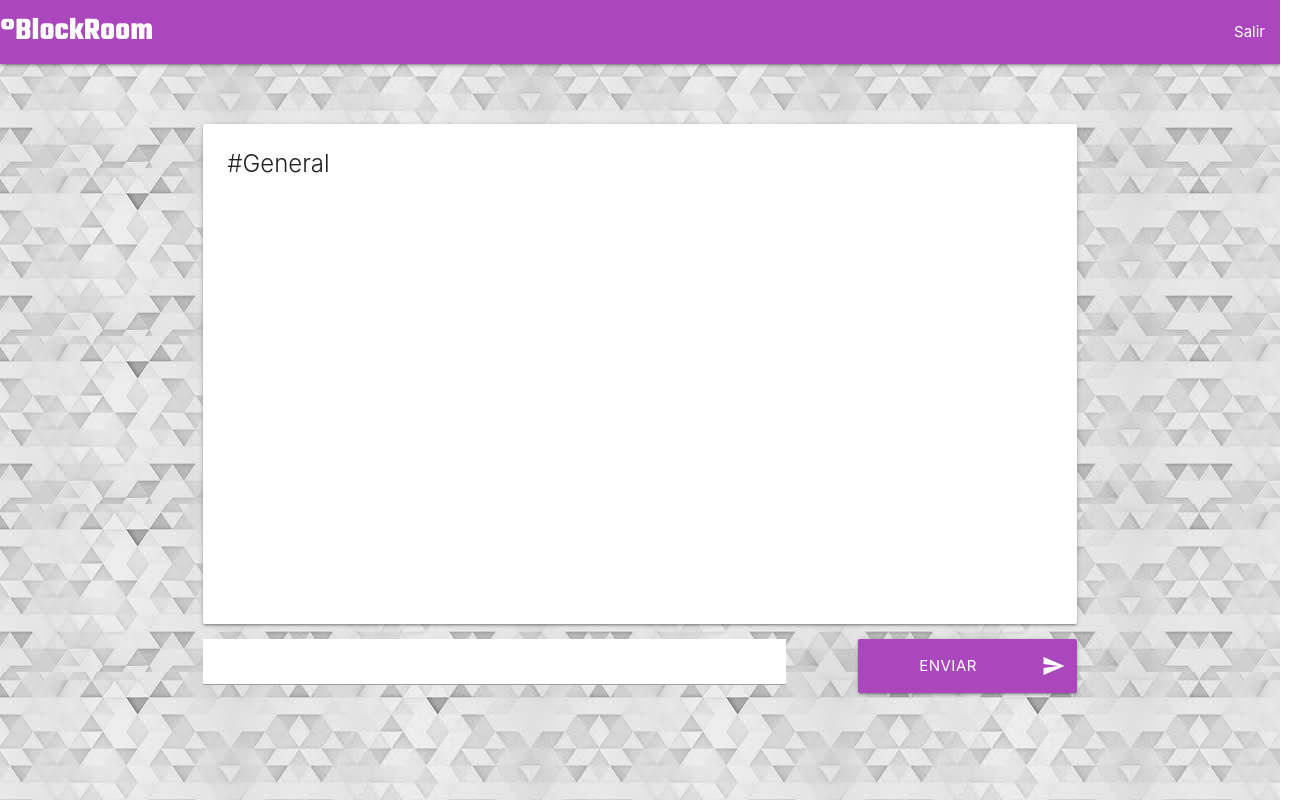
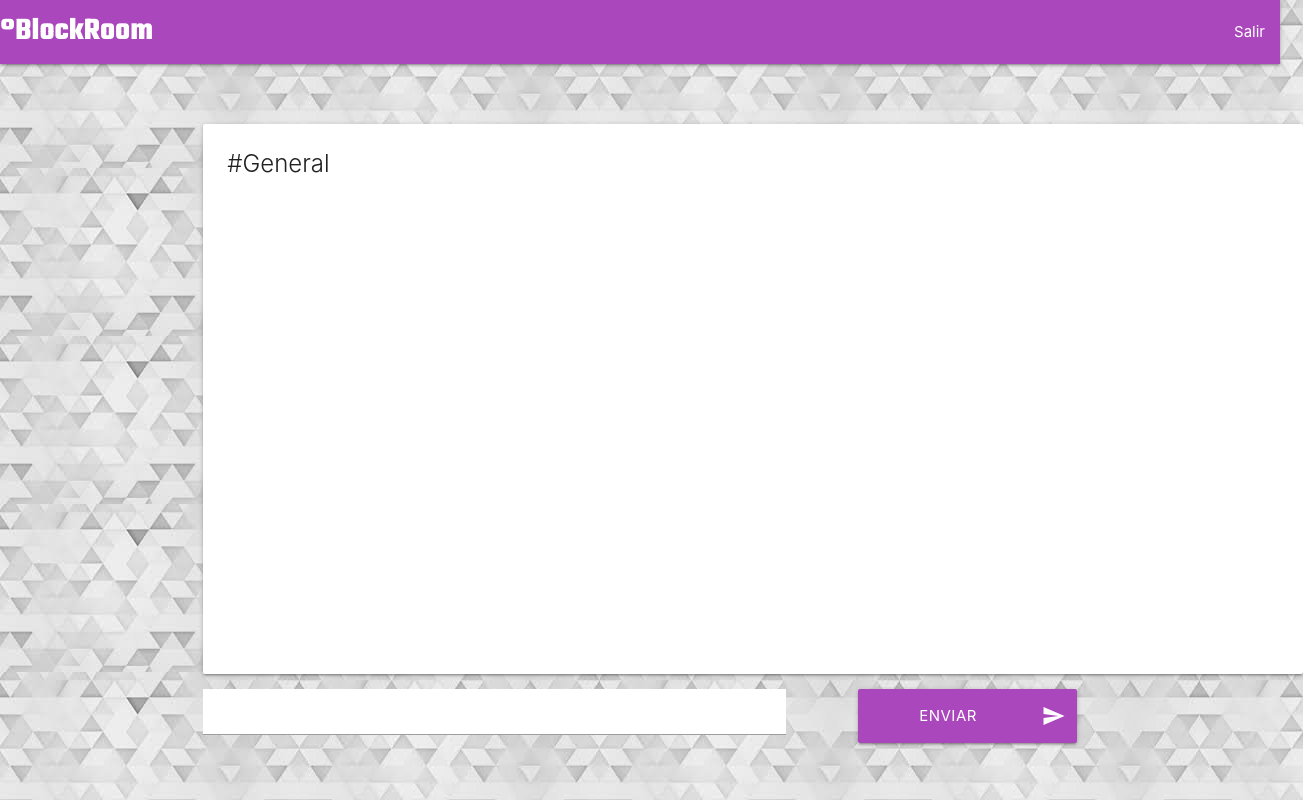
Before and after one commit to RafaJBZ/BlockRoom, a website: page public/views/chat.html in a window 1280 px wide. Shown: the whole page, 1303 px wide, since content can reach past the window. Drawn offline with nearby package versions, Linux system fonts and the light colour scheme; no server answers.

Commit message:
Changed barra

```diff
--- a/public/codes/chat.js
+++ b/public/codes/chat.js
@@ -1,5 +1,5 @@
 $(function() {
-	let socket = io.connect('https://blockroom.herokuapp.com');
+	let socket = io.connect('http://localhost:3000');
 
 	let message = $('#message');
 	let send_message = $('#send_message');
@@ -18,3 +18,7 @@ $(function() {
 		chatroom.innerHTML = data;
 	});
 });
+
+$(document).ready(function() {
+	$('.scrollspy').scrollSpy();
+});
--- a/public/styles/chat.css
+++ b/public/styles/chat.css
@@ -8,3 +8,10 @@
 	margin-right: 5%;
 	font-family: 'Teko', sans-serif;
 }
+
+.contenedor {
+	width: 1100px;
+	height: 550px;
+	background-color: #ccc;
+	overflow: scroll;
+}
--- a/public/views/chat.html
+++ b/public/views/chat.html
@@ -34,7 +34,7 @@
             <div class="container">
                 <div class="row">
                     <div class="col s12">
-                        <div class="card white" >
+                        <div class="card white contenedor" >
                             <div class="card-content grey-text text-darken-4" id="chatroom">
                                 <span class="card-title">#General</span>
                                 <p></p>
```
